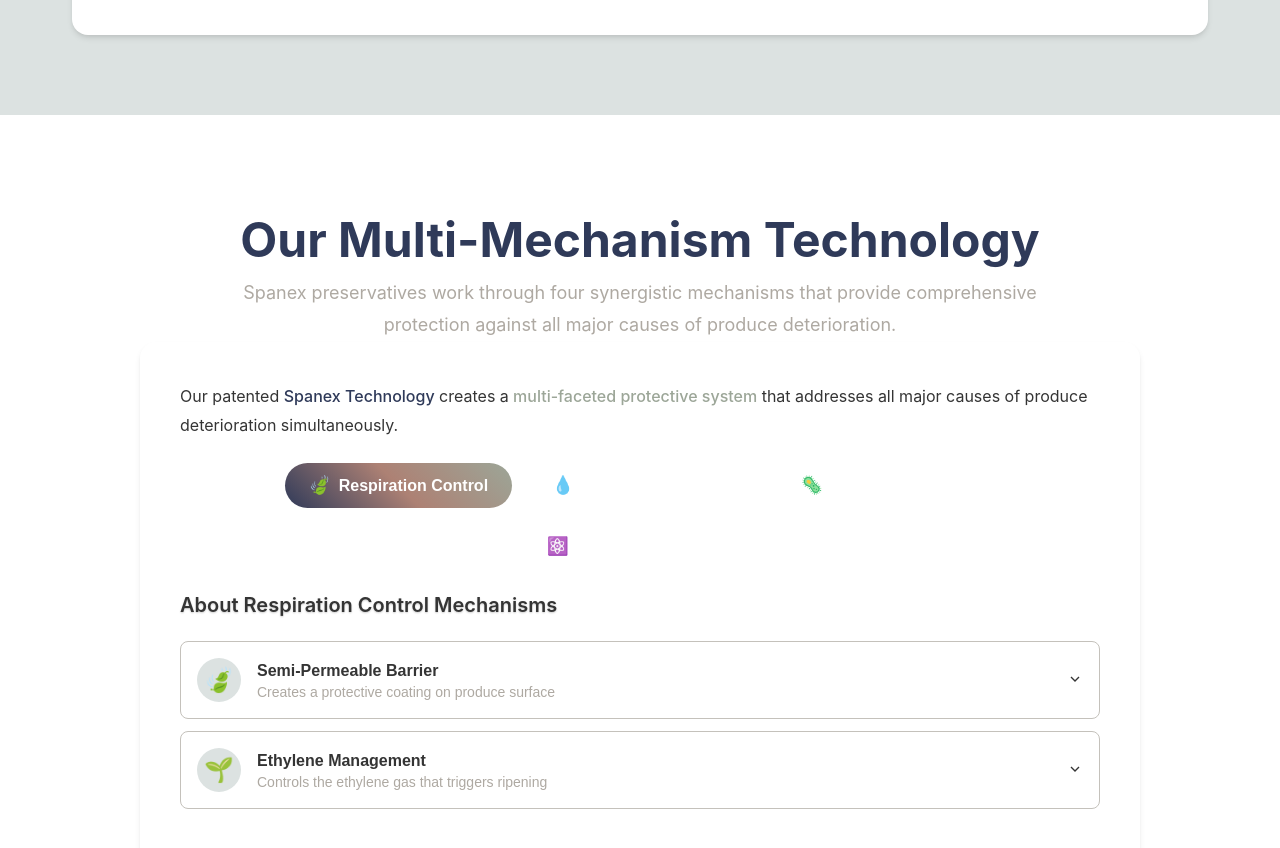
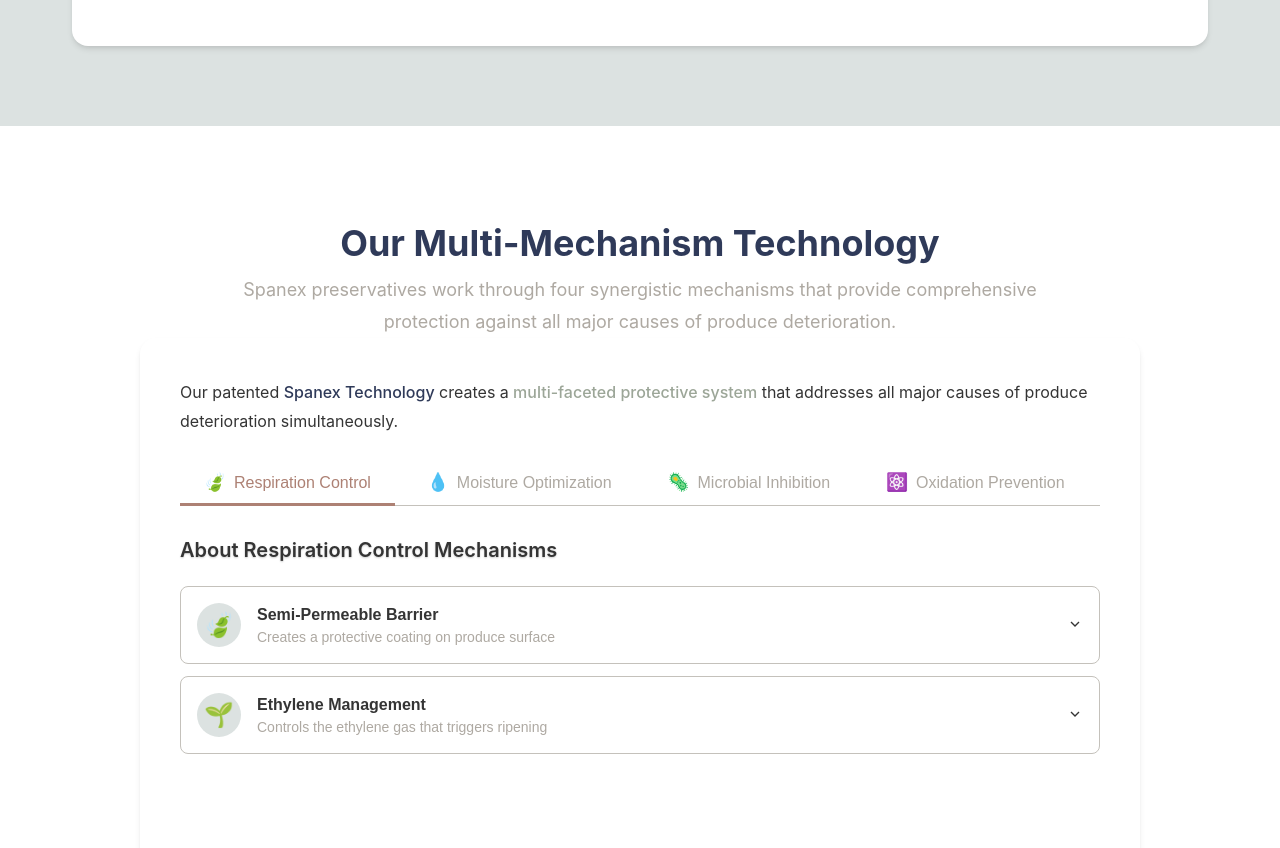
Before and after one commit to gumbaba-gs/spanex-website, a React (Create React App) app: page / in a window 1280 px wide. Shown: the part 3108-3956 px from the top of the page. Built offline with nearby package versions, Linux system fonts and the light colour scheme.

Commit message:
second commit

```diff
--- /dev/null
+++ b/src/components/common/StandardizedTabs.css
@@ -0,0 +1,72 @@
+/* src/components/common/StandardizedTabs.css */
+
+.standardized-tabs {
+    display: flex;
+    border-bottom: 1px solid var(--color-repose-gray);
+    margin-bottom: var(--spacing-lg);
+    gap: 0.5rem;
+    flex-wrap: wrap;
+  }
+
+  .standardized-tab-button {
+    padding: var(--spacing-sm) var(--spacing-md);
+    background: none;
+    border: none;
+    font-weight: var(--font-weight-medium);
+    color: var(--color-text-secondary);
+    cursor: pointer;
+    position: relative;
+    transition: color var(--transition-fast);
+    display: flex;
+    align-items: center;
+    gap: 0.5rem;
+  }
+
+  .standardized-tab-button::after {
+    content: '';
+    position: absolute;
+    bottom: -1px;
+    left: 0;
+    width: 100%;
+    height: 3px;
+    background-color: var(--color-primary);
+    transform: scaleX(0);
+    transition: transform var(--transition-fast);
+  }
+
+  .standardized-tab-button.active {
+    color: var(--color-primary);
+  }
+
+  .standardized-tab-button.active::after {
+    transform: scaleX(1);
+  }
+
+  .standardized-tab-button:hover {
+    color: var(--color-primary);
+  }
+
+  .standardized-tab-icon {
+    font-size: 1.1rem;
+  }
+
+  /* Alternate theme (for alternating sections) */
+  .standardized-tabs--alternate .standardized-tab-button::after {
+    background-color: var(--color-redend-point);
+  }
+
+  .standardized-tabs--alternate .standardized-tab-button.active {
+    color: var(--color-redend-point);
+  }
+
+  .standardized-tabs--alternate .standardized-tab-button:hover {
+    color: var(--color-redend-point);
+  }
+
+  /* Responsive adjustments */
+  @media (min-width: 768px) {
+    .standardized-tab-button {
+      padding: 0.75rem 1.5rem;
+      font-size: var(--font-size-base);
+    }
+  }
--- /dev/null
+++ b/src/components/common/StandardizedTabs.jsx
@@ -0,0 +1,33 @@
+// src/components/common/StandardizedTabs.jsx
+import React from 'react';
+import './StandardizedTabs.css';
+
+/**
+ * Standardized tab component to be used across different sections
+ *
+ * @param {Array} tabs - Array of tab objects with id, title, and icon (optional)
+ * @param {String} activeTab - ID of the currently active tab
+ * @param {Function} setActiveTab - Function to update active tab
+ * @param {String} theme - Color theme to use (default, alternate)
+ */
+const StandardizedTabs = ({ tabs, activeTab, setActiveTab, theme = 'default' }) => {
+  return (
+    <div className={`standardized-tabs standardized-tabs--${theme}`}>
+      {tabs.map((tab) => (
+        <button
+          key={tab.id}
+          type="button"
+          onClick={() => setActiveTab(tab.id)}
+          className={`standardized-tab-button ${activeTab === tab.id ? 'active' : ''}`}
+          aria-selected={activeTab === tab.id}
+          role="tab"
+        >
+          {tab.icon && <span className="standardized-tab-icon">{tab.icon}</span>}
+          {tab.title}
+        </button>
+      ))}
+    </div>
+  );
+};
+
+export default StandardizedTabs;
--- a/src/components/home/AboutSection.jsx
+++ b/src/components/home/AboutSection.jsx
@@ -1,6 +1,7 @@
 // src/components/home/AboutSection.jsx
 import React, { useState, useEffect, useRef } from 'react';
 import './AboutSection.css';
+import StandardizedTabs from '../common/StandardizedTabs';
 
 const AboutSection = () => {
   const [activeTab, setActiveTab] = useState('overview');
@@ -80,6 +81,12 @@
     { value: 'Testing Phase', label: 'Not Yet Launched' }
   ];
 
+  // Tabs configuration for the standardized component
+  const tabs = [
+    { id: 'overview', title: 'Company Overview' },
+    { id: 'offerings', title: 'Product Line' }
+  ];
+
   // Toggle feature expansion
   const toggleFeature = (id) => {
     setExpandedFeature(prevId => prevId === id ? null : id);
@@ -144,27 +151,13 @@
               </p>
             </div>
 
-            {/* Tab navigation */}
-            <div className="about-section__tabs">
-              <button
-                type="button"
-                onClick={() => setActiveTab('overview')}
-                className={`about-section__tab-button ${activeTab === 'overview' ? 'active' : ''}`}
-                aria-selected={activeTab === 'overview'}
-                role="tab"
-              >
-                Company Overview
-              </button>
-              <button
-                type="button"
-                onClick={() => setActiveTab('offerings')}
-                className={`about-section__tab-button ${activeTab === 'offerings' ? 'active' : ''}`}
-                aria-selected={activeTab === 'offerings'}
-                role="tab"
-              >
-                Product Line
-              </button>
-            </div>
+            {/* Standardized Tab navigation */}
+            <StandardizedTabs
+              tabs={tabs}
+              activeTab={activeTab}
+              setActiveTab={setActiveTab}
+              theme="default"
+            />
 
             {/* Tab content container */}
             <div className="about-section__tab-content" role="tabpanel">
--- a/src/components/home/TechnologySection.css
+++ b/src/components/home/TechnologySection.css
@@ -8,17 +8,6 @@
 }
 
 /* Glowing effect overlay */
-.tech-section::before {
-  content: '';
-  position: absolute;
-  top: 0;
-  left: 0;
-  right: 0;
-  bottom: 0;
-  background: radial-gradient(circle at 50% 50%, rgba(var(--pink-color-rgb), 0.15), transparent 70%);
-  pointer-events: none;
-  z-index: 1;
-}
 
 /* Section header */
 .tech-section__header {
@@ -94,12 +83,10 @@
   overflow-x: auto;
   scrollbar-width: none; /* Firefox */
   -ms-overflow-style: none; /* IE and Edge */
-  gap: 0.5rem;
   flex-wrap: wrap;
-  justify-content: center;
   margin: 1.5rem 0 1rem 0;
   padding-bottom: 0;
-  border-bottom: none; /* Removed the line under buttons */
+  border-bottom: 1px solid var(--color-repose-gray);
 }
 
 .tech-section__tabs::-webkit-scrollbar {
@@ -107,46 +94,39 @@
 }
 
 .tech-section__tab-button {
-  padding: 0.75rem 1.25rem;
-  margin-right: 0.5rem;
-  margin-bottom: 0.5rem;
-  white-space: nowrap;
-  border: 1.5px solid rgba(var(--accent-color-rgb), 0.2);
-  background: rgba(255, 255, 255, 0.08);
-  color: rgba(255, 255, 255, 0.85);
-  font-size: 1rem;
-  font-weight: 500;
-  border-radius: 9999px;
+  padding: var(--spacing-sm) var(--spacing-md);
+  background: none;
+  border: none;
+  font-weight: var(--font-weight-medium);
+  color: var(--color-text-secondary);
   cursor: pointer;
-  transition:
-    background 0.25s,
-    color 0.25s,
-    border-color 0.25s,
-    box-shadow 0.25s;
-  outline: none;
-  box-shadow: 0 2px 8px rgba(var(--accent-color-rgb), 0.05);
   position: relative;
-  display: flex;
-  align-items: center;
-  gap: 0.5rem;
+  transition: color var(--transition-fast);
 }
 
-.tech-section__tab-button:hover,
-.tech-section__tab-button:focus {
-  background: rgba(var(--accent-color-rgb), 0.12);
-  color: var(--color-pure-white);
-  border-color: var(--color-accent);
+.tech-section__tab-button::after {
+  content: '';
+  position: absolute;
+  bottom: -1px;
+  left: 0;
+  width: 100%;
+  height: 3px;
+  background-color: var(--color-primary);
+  transform: scaleX(0);
+  transition: transform var(--transition-fast);
 }
 
 .tech-section__tab-button.active {
-  background: linear-gradient(45deg, var(--color-primary), var(--color-accent), var(--color-secondary));
-  color: var(--color-pure-white);
-  font-weight: 700;
-  border-color: var(--color-accent);
-  box-shadow: 0 4px 16px rgba(var(--accent-color-rgb), 0.15);
-  z-index: 1;
+  color: var(--color-primary);
 }
 
+.tech-section__tab-button.active::after {
+  transform: scaleX(1);
+}
+
+.tech-section__tab-button:hover {
+  color: var(--color-primary);
+}
 .tech-section__tab-icon {
   font-size: 1.1rem;
 }
@@ -291,8 +271,8 @@
 /* CTA button styling - matches content card background */
 .tech-section__cta {
   display: inline-block;
-  background: linear-gradient(45deg, var(--color-primary), var(--color-accent), var(--color-secondary));
-  color: var(--color-pure-white);
+  background-color: var(--color-alabaster);
+  color: var(--color-text-primary);
   font-weight: 600;
   padding: 0.875rem 1.5rem;
   border-radius: 9999px;
@@ -352,7 +332,7 @@
 @media (max-width: 767px), (orientation: landscape) and (max-height: 500px) {
   .tech-section__offering {
     /* Explicitly set background for mobile devices regardless of orientation */
-    background-color: rgba(var(--primary-color-rgb), 0.6);
+    background-color: var(--color-alabaster);
     /* Fallback for devices that don't support backdrop-filter */
     backdrop-filter: none;
     -webkit-backdrop-filter: none;
@@ -362,7 +342,7 @@
 /* Fallback for browsers that don't support backdrop-filter */
 @supports not (backdrop-filter: blur(5px)) {
   .tech-section__offering {
-    background-color: rgba(var(--primary-color-rgb), 0.6);
+    background-color: var(--color-pure-white);
   }
 }
 
@@ -436,6 +416,6 @@
   }
 
   .tech-section__title {
-    font-size: 3rem;
+    font-size: var(--font-size-2xl);
   }
 }
--- a/src/components/home/TechnologySection.jsx
+++ b/src/components/home/TechnologySection.jsx
@@ -1,5 +1,6 @@
 import React, { useState, useEffect, useRef } from 'react';
 import './TechnologySection.css';
+import StandardizedTabs from '../common/StandardizedTabs';
 
 const TechnologySection = () => {
   // Core state variables as per template requirements
@@ -162,6 +163,13 @@
       ]
     }
   ];
+  // Tab configuration for standardized component
+  const tabs = [
+    { id: 'respiration', title: 'Respiration Control', icon: '🍃' },
+    { id: 'moisture', title: 'Moisture Optimization', icon: '💧' },
+    { id: 'microbial', title: 'Microbial Inhibition', icon: '🦠' },
+    { id: 'oxidation', title: 'Oxidation Prevention', icon: '⚛️' }
+  ];
 
   return (
     <section className="tech-section" id="technology">
@@ -193,21 +201,13 @@
             </div>
 
             {/* Tab navigation - Updated to match AboutSection style */}
-            <div className="tech-section__tabs">
-              {mechanismTypes.map((mechanismType) => (
-                <button
-                  key={mechanismType.id}
-                  type="button"
-                  onClick={() => setActiveTab(mechanismType.id)}
-                  className={`tech-section__tab-button ${activeTab === mechanismType.id ? 'active' : ''}`}
-                  aria-selected={activeTab === mechanismType.id}
-                  role="tab"
-                >
-                  <span className="tech-section__tab-icon">{mechanismType.features[0].icon}</span>
-                  {mechanismType.title}
-                </button>
-              ))}
-            </div>
+            {/* Standardized Tab navigation with alternate theme */}
+            <StandardizedTabs
+              tabs={tabs}
+              activeTab={activeTab}
+              setActiveTab={setActiveTab}
+              theme="alternate"
+            />
 
             {/* Tab content - Using exact same pattern as AboutSection */}
             <div className="tech-section__tab-content" role="tabpanel">
```
